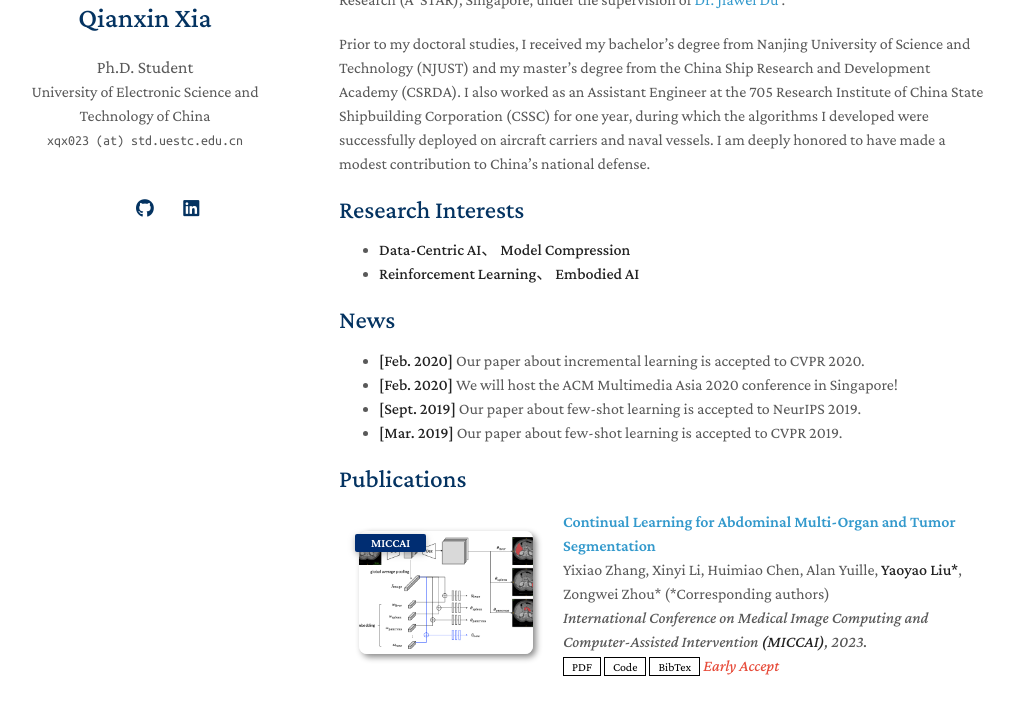
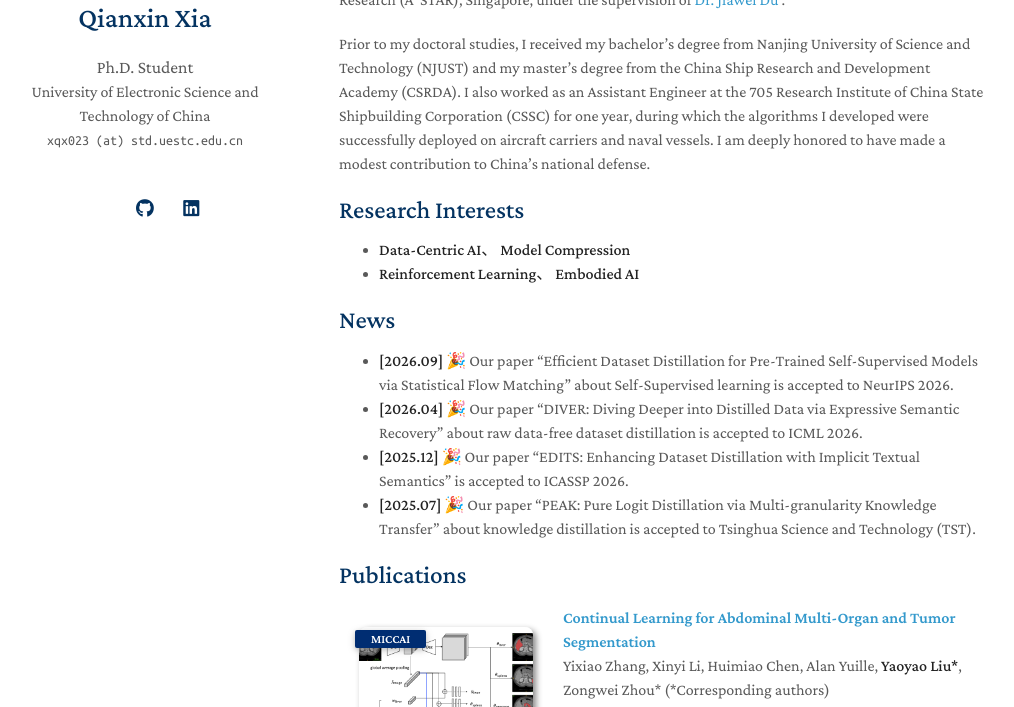
Before and after one commit to einsteinxia/einsteinxia.github.io, a Jekyll site: the page built from index.md, in a window 1280 px wide and 900 px high, cut to the strip 193-900 px from the top of the window. Shown: the whole strip, without its empty margins (131-1145 px from the left). Built offline with Jekyll 4.4.1, drawn with Linux system fonts in a browser that asks for light colours; a style sheet for code colours, icons or effects is not loaded; our own code applies the rules of GitHub Pages for plain Markdown files.

Commit message:
Update index.md

```diff
--- a/index.md
+++ b/index.md
@@ -16,11 +16,10 @@ Prior to my doctoral studies, I received my bachelor's degree from Nanjing Unive
 
 
 ## News
-
-- **[Feb. 2020]** Our paper about incremental learning is accepted to CVPR 2020.
-- **[Feb. 2020]** We will host the ACM Multimedia Asia 2020 conference in Singapore!
-- **[Sept. 2019]** Our paper about few-shot learning is accepted to NeurIPS 2019.
-- **[Mar. 2019]** Our paper about few-shot learning is accepted to CVPR 2019.
+- **[2026.09]** 🎉 Our paper "Efficient Dataset Distillation for Pre-Trained Self-Supervised Models via Statistical Flow Matching" about Self-Supervised learning is accepted to NeurIPS 2026.
+- **[2026.04]** 🎉 Our paper "DIVER: Diving Deeper into Distilled Data via Expressive Semantic Recovery" about raw data-free dataset distillation is accepted to ICML 2026.
+- **[2025.12]** 🎉 Our paper "EDITS: Enhancing Dataset Distillation with Implicit Textual Semantics" is accepted to ICASSP 2026.
+- **[2025.07]** 🎉 Our paper "PEAK: Pure Logit Distillation via Multi-granularity Knowledge Transfer" about knowledge distillation is accepted to Tsinghua Science and Technology (TST).
 
 {% include_relative _includes/publications.md %}
 
```
